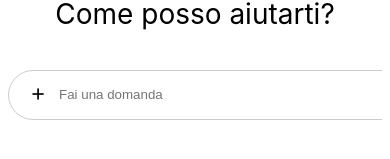
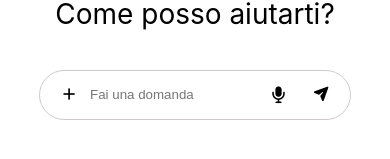
Before and after one commit to Vittoriatosi2006/CHAT-VT, a React (Vite) app in the folder CHAT/: page / in a window 390 px wide. Shown: the part 379-538 px from the top of the page. Built offline with nearby package versions, Linux system fonts and the light colour scheme.

Commit message:
aggiunte media query

```diff
--- a/CHAT/src/ChatMain.tsx
+++ b/CHAT/src/ChatMain.tsx
@@ -78,7 +78,7 @@ export function ChatMain(): JSX.Element {
   }
 
   return (
-    <div className="container">
+    <div className="chatMain">
       {!started && <h1>{h1Text}</h1>}
 
       <div className={`chat-wrapper ${started ? "chat-started" : ""}`}>
@@ -104,7 +104,6 @@ export function ChatMain(): JSX.Element {
             className="chat-input"
             type="text"
             placeholder={isBotTyping ? "" : "Fai una domanda"}
-            disabled={isBotTyping}
             value={input}
             onChange={(e) => setInput(e.target.value)}
             onKeyDown={(e) => e.key === "Enter" && handleSend()}
--- a/CHAT/src/app.css
+++ b/CHAT/src/app.css
@@ -27,7 +27,7 @@ h1 {
   font-weight: 400;
 }
 
-.container {
+.chatMain {
   height: 90vh;
   overflow-y: hidden;
   margin: 0;
@@ -42,16 +42,20 @@ h1 {
 }
 .chat-started {
   min-height: 90vh;
+  min-width: 90vw;
+  overflow-x: hidden;
 }
 .chat-area {
   display: flex;
   width: 700px;
   flex-direction: column;
   justify-content: flex-start;
+  align-items: center;
   margin: 0 auto 20px;
   gap: 10px;
   flex: 1;
   overflow-y: auto;
+  overflow-x: auto;
   height: 400px;
 }
 .chat-area::-webkit-scrollbar {
@@ -81,6 +85,7 @@ h1 {
   position: sticky;
   top: 20px;
 }
+
 .aggiungi {
   position: absolute;
   left: 10px;
@@ -161,4 +166,46 @@ h1 {
 }
 
 @media screen and (max-width: 768px) {
+  .container {
+    height: 90vh;
+    width: 768px;
+    overflow-y: hidden;
+    margin: 0;
+    display: flex;
+    flex-direction: column;
+    justify-content: center;
+  }
+  .chat-area {
+    display: flex;
+    width: 80vw;
+    flex-direction: column;
+    justify-content: flex-start;
+    margin: 0 auto 20px;
+    gap: 10px;
+    flex: 1;
+    overflow-y: auto;
+    overflow-x: auto;
+    height: 400px;
+  }
+  .chat-area::-webkit-scrollbar {
+    /*x non far vedere la barra di scorrimento*/
+    display: none;
+  }
+
+  .chat-input {
+    height: 50px;
+    width: 100vw;
+    padding-left: 50px;
+    padding-right: 20px;
+    border-radius: 50px;
+    border: solid 1px rgb(207, 202, 202);
+    box-sizing: border-box;
+  }
+  .input-completo {
+    margin: 0 auto;
+    width: 80vw;
+    display: flex;
+    position: sticky;
+    top: 20px;
+  }
 }
```
